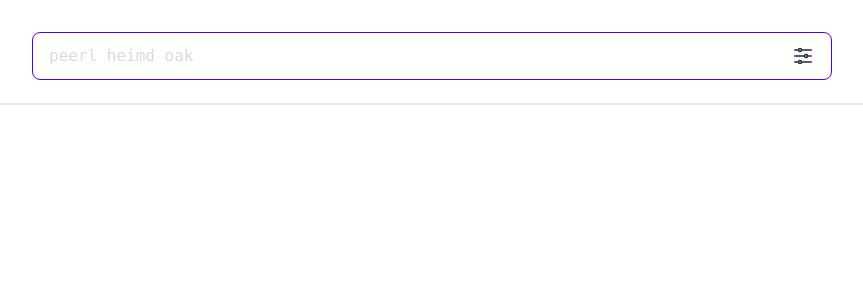
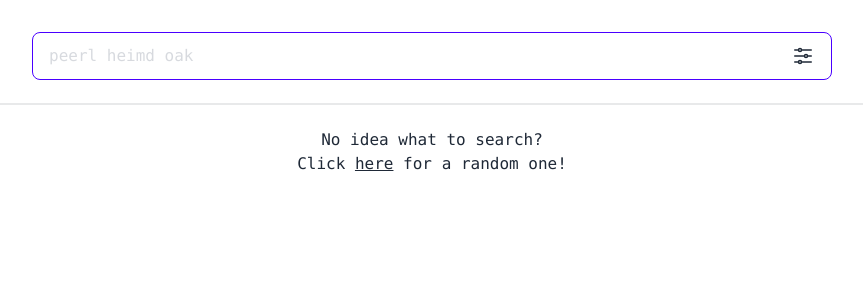
Before and after one commit to anon962/AmyBotV2-web, a SvelteKit app: page /equip in a window 1280 px wide. Shown: the top 300 px of the page, without its empty margins (208-1071 px from the left). Built offline with nearby package versions, Linux system fonts and the light colour scheme.

Commit message:
handle no-filters

```diff
--- a/src/lib/equip-search/form-context/context.ts
+++ b/src/lib/equip-search/form-context/context.ts
@@ -1,6 +1,6 @@
 import { getDate } from '$lib/utils'
 import { getContext, setContext } from 'svelte'
-import { get, writable, type Readable } from 'svelte/store'
+import { derived, get, writable, type Readable } from 'svelte/store'
 import type { EquipUrlParams } from '../url-context'
 import {
     BoolParser,
@@ -39,7 +39,7 @@ export interface EquipForm {
 
 export type EquipFormValue = {
     form: Readable<EquipForm>
-    formInitial: Readonly<EquipForm>
+    formInitial: Readable<Readonly<EquipForm>>
     controls: EquipFormControls
 
     register: (input: FormInput, name: keyof EquipForm) => void
@@ -51,7 +51,7 @@ export type EquipFormControls = Record<keyof EquipForm, FormControl>
 
 const KEY = 'equip-form'
 
-export function setEquipFormContext(initial: EquipUrlParams) {
+export function setEquipFormContext(params: Readable<EquipUrlParams>) {
     // Init controls for each form field
     const controls: EquipFormControls = Object.fromEntries(
         Object.keys(DEFAULT_EQUIP_FORM).map((key) => [
@@ -61,8 +61,11 @@ export function setEquipFormContext(initial: EquipUrlParams) {
     ) as any
 
     // Load default values
-    const formInitial = mergeDefaultWithUrlParams(initial)
-    const form = writable(formInitial)
+    const formInitial = derived(params, ($params) => mergeDefaultWithUrlParams($params))
+
+    // Re-init form on client-side navigation
+    const form = writable({ ...get(formInitial) })
+    const unsubFormInitial = formInitial.subscribe((update) => setValue(update))
 
     // Create context
     const value = { form, formInitial, controls, register, setValue, destroy }
@@ -89,6 +92,7 @@ export function setEquipFormContext(initial: EquipUrlParams) {
     }
 
     function setValue(update: EquipForm) {
+        console.log('setting', update)
         form.set({ ...update })
 
         for (let key in DEFAULT_EQUIP_FORM) {
@@ -104,6 +108,7 @@ export function setEquipFormContext(initial: EquipUrlParams) {
     function destroy() {
         for (let c of Object.values(controls)) {
             c.destroy()
+            unsubFormInitial()
         }
     }
 }
--- a/src/lib/equip-search/search-bar/search-bar.svelte
+++ b/src/lib/equip-search/search-bar/search-bar.svelte
@@ -14,7 +14,7 @@
     let dialogEl: HTMLDialogElement
 
     const { params, setParams } = getEquipUrlContext()
-    const { form, register } = setEquipFormContext($params)
+    const { form, register } = setEquipFormContext(params)
 
     function handleSubmit() {
         const update = formToParams($form)
--- a/src/lib/equip-search/url-context.ts
+++ b/src/lib/equip-search/url-context.ts
@@ -1,5 +1,6 @@
 import { goto } from '$app/navigation'
 import { page } from '$app/stores'
+import { DerivedUniqueStore } from '$lib/utils'
 import { getContext, setContext } from 'svelte'
 import { derived, get, type Readable } from 'svelte/store'
 
@@ -18,7 +19,7 @@ export interface EquipUrlParams {
 export type EquipSearchValue = {
     params: Readable<Readonly<EquipUrlParams>>
     isEmpty: Readable<boolean>
-    raw: Readable<Readonly<URLSearchParams>>
+    rawParams: Readable<Readonly<URLSearchParams>>
 
     setParams: (params: EquipUrlParams) => void
 }
@@ -26,10 +27,15 @@ export type EquipSearchValue = {
 const KEY = 'equip-url'
 
 export function setEquipUrlContext() {
-    let params = derived(page, (pg) => readRawUrlParams(pg.url.searchParams))
+    const uniquePage = new DerivedUniqueStore(page)
+    let params = derived(uniquePage, (pg) => readRawUrlParams(pg.url.searchParams))
     let isEmpty = derived(params, (params) => Object.keys(params).length <= 0)
-    let raw = derived(params, (params) => setRawUrlParams(params, new URLSearchParams()))
-    setContext<EquipSearchValue>(KEY, { params, isEmpty, raw, setParams })
+    let rawParams = derived(params, (params) => setRawUrlParams(params, new URLSearchParams()))
+
+    const value = { params, isEmpty, rawParams, setParams }
+    setContext<EquipSearchValue>(KEY, value)
+
+    return value
 
     function setParams(params: EquipUrlParams) {
         const current = get(page).url
--- a/src/lib/utils.ts
+++ b/src/lib/utils.ts
@@ -1,3 +1,6 @@
+import { isEqual } from 'radash'
+import { type Readable, type Subscriber, type Unsubscriber } from 'svelte/store'
+
 export function getDate(t?: number): Date | null {
     if (t === undefined || isNaN(t)) {
         return null
@@ -10,3 +13,23 @@ export function getDate(t?: number): Date | null {
 
     return d
 }
+
+const UNINITIALIZED = Symbol('UNITIALIZED')
+
+// Store that functions like dervied() but ignores duplicate emissions
+export class DerivedUniqueStore<T> implements Readable<T> {
+    private prevValue: T | typeof UNINITIALIZED = UNINITIALIZED
+
+    constructor(private source: Readable<T>) {}
+
+    subscribe(run: Subscriber<T>): Unsubscriber {
+        this.prevValue = UNINITIALIZED
+
+        return this.source.subscribe((update) => {
+            if (this.prevValue === UNINITIALIZED || !isEqual(this.prevValue, update)) {
+                this.prevValue = update
+                run(update)
+            }
+        })
+    }
+}
--- a/src/routes/equip/+page.svelte
+++ b/src/routes/equip/+page.svelte
@@ -4,12 +4,12 @@
     import EquipTable from '$lib/equip-search/equip-table.svelte'
     import SearchBar from '$lib/equip-search/search-bar/search-bar.svelte'
     import { setEquipUrlContext } from '$lib/equip-search/url-context'
-    import { group, sort } from 'radash'
+    import { draw, group, sort } from 'radash'
     import type { PageData } from './$types'
 
     export let data: PageData
 
-    setEquipUrlContext()
+    const { isEmpty } = setEquipUrlContext()
 
     function groupByName(equips: EquipWithAuctionType[]): EquipWithAuctionType[][] {
         const nameMap = group(equips ?? [], (eq) => eq.name)
@@ -18,6 +18,30 @@
         groupsByName = sort(groupsByName, (xs) => xs.length, true)
 
         return groupsByName
+    }
+
+    function getRandomQuery(): string {
+        const rarities = ['magn', 'legend', 'peerl']
+
+        const categories = [
+            'plate',
+            'power',
+            'leather',
+            'shade',
+            'cotton',
+            'phase',
+            'staff',
+            'sword',
+            'club',
+            'katana',
+            'shield'
+        ]
+
+        const rarity = draw(rarities)
+        const cat = draw(categories) as string
+
+        const query = `?name=${rarity},${cat}`
+        return query
     }
 </script>
 
@@ -29,6 +53,14 @@
 
     {#if $navigating}
         loading...
+    {:else if $isEmpty}
+        <div class="text-center">
+            No idea what to search?
+            <br />
+            Click <a href={getRandomQuery()} class="link">here</a> for a random one!
+        </div>
+    {:else if !data.initEquips.length}
+        no results
     {:else}
         <!-- @todo: handle zero results -->
         {#each groupByName(data.initEquips) as grp}
```
